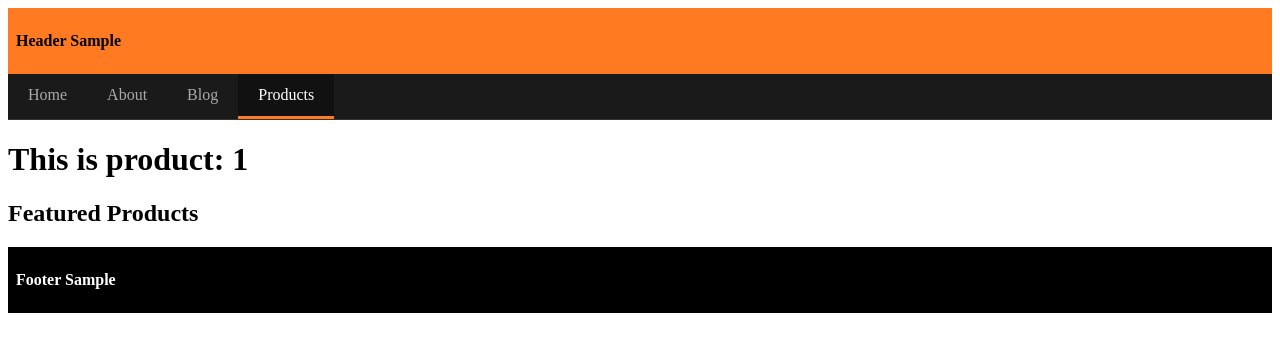
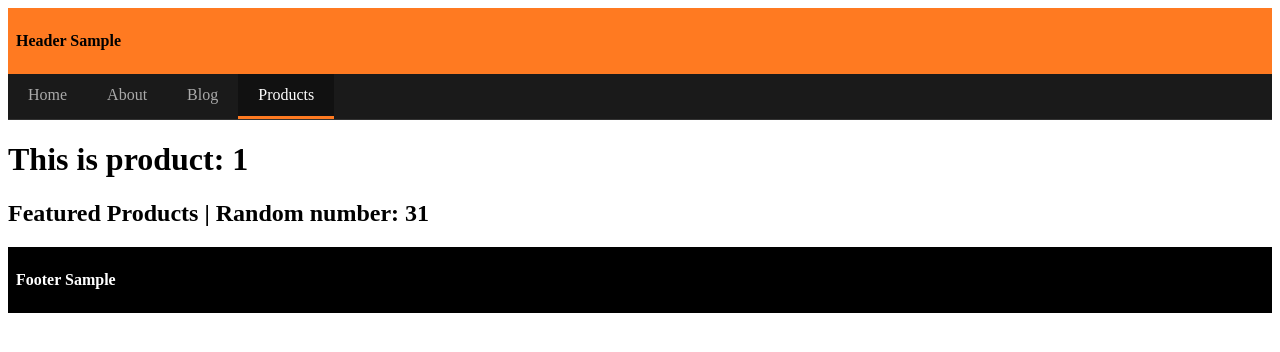
Before and after one commit to gitongatonny/nextjs-101, a Next.js app: page /products/1 in a window 1280 px wide. Shown: the top 352 px of the page. Built offline with nearby package versions, Linux system fonts and the light colour scheme.

Commit message:
handling errors in layouts

```diff
--- a/src/app/products/[productId]/layout.tsx
+++ b/src/app/products/[productId]/layout.tsx
@@ -1,13 +1,28 @@
+// Simple helper fn:
+// Returns a random whole number between 1 and 100
+function getRandomNumber(): number {
+  return Math.floor(Math.random() * 100) + 1;
+}
+// Generate a random # that we will show on the page
+const randomNumber = getRandomNumber();
+
 //Custom layout for the product details page
 export default function ProductDetailsLayout({
   children,
 }: {
   children: React.ReactNode;
 }) {
+  // Deliberately fail when the random number is > 50
+  // Allows me to test route-level error handling with error.tsx
+  if (randomNumber > 50) {
+    throw new Error(
+      "Intentional error for testing error.tsx (error handling) - Products",);
+  }
+
   return (
     <>
       {children}
-      <h2>Featured Products</h2>
+      <h2>Featured Products | Random number: {randomNumber}</h2>
     </>
   );
 }
--- a/src/app/products/[productId]/page.tsx
+++ b/src/app/products/[productId]/page.tsx
@@ -14,14 +14,15 @@ export const generateMetadata = async ({
     setTimeout(() => {
       resolve(`iPhone: ${id}`);
     }, 100);
-  })
+  });
   return {
     title: `Product: ${title}`,
   };
 };
 
 //Dynamic routes
+// If no error happens, render the product details and the random #
 export default async function ProductDetails({ params }: Props) {
   const productId = (await params).productId;
-  return <h1> This is product: {productId}</h1>;
+  return <h1> This is product: {productId} </h1>;
 }
```
Also changed, not shown: src/app/products/[productId]/reviews/[reviewId]/page.tsx (+8 -4 lines), src/app/products/error.tsx (added, +32 -0 lines).
